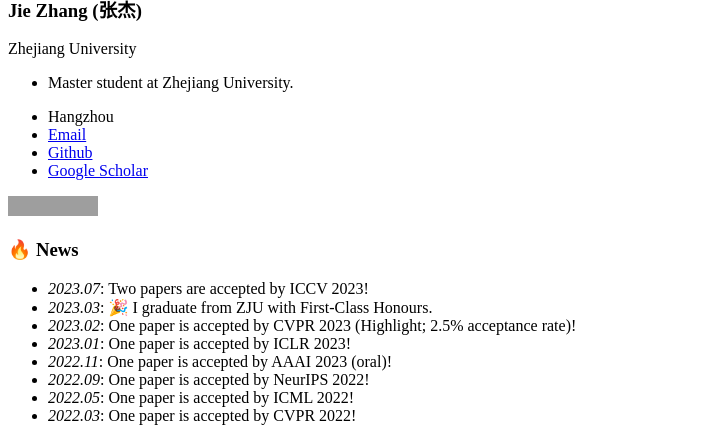
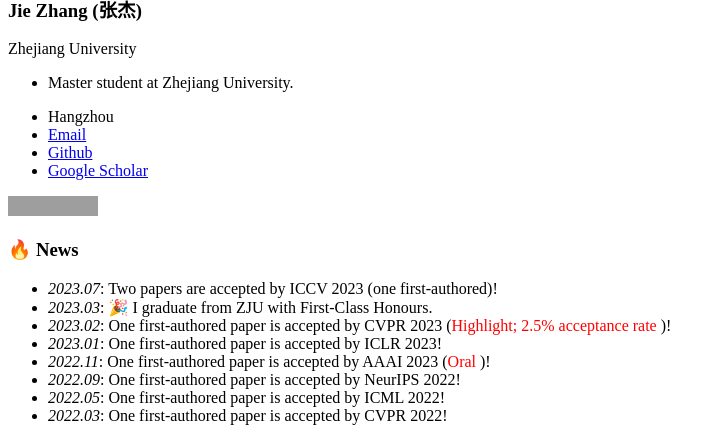
Before and after one commit to zj-jayzhang/zj-jayzhang.github.io, a Jekyll site: the page built from _pages/includes/news.md, in a window 1280 px wide, cut to the strip 548-989 px from the top of the page. Shown: the whole strip, without its empty margins (0-725 px from the left). Built offline with Jekyll 4.4.1, drawn with Linux system fonts in a browser that asks for light colours; our own code applies the rules of GitHub Pages for plain Markdown files; grey boxes are pictures that could not be loaded.

Commit message:
Update news.md

```diff
--- a/_pages/includes/news.md
+++ b/_pages/includes/news.md
@@ -1,10 +1,10 @@
 # 🔥 News
 
-- *2023.07*: Two papers are accepted by ICCV 2023!
+- *2023.07*: Two papers are accepted by ICCV 2023 (one first-authored)!
 - *2023.03*: 🎉 I graduate from ZJU with First-Class Honours.
-- *2023.02*: One paper is accepted by CVPR 2023 (Highlight; 2.5% acceptance rate)!
-- *2023.01*: One paper is accepted by ICLR 2023!
-- *2022.11*: One paper is accepted by AAAI 2023 (oral)!
-- *2022.09*: One paper is accepted by NeurIPS 2022!
-- *2022.05*: One paper is accepted by ICML 2022!
-- *2022.03*: One paper is accepted by CVPR 2022!
+- *2023.02*: One first-authored paper is accepted by CVPR 2023 (<font color="red">Highlight; 2.5% acceptance rate </font>)!
+- *2023.01*: One first-authored paper is accepted by ICLR 2023!
+- *2022.11*: One first-authored paper is accepted by AAAI 2023 (<font color="red">Oral </font>)!
+- *2022.09*: One first-authored paper is accepted by NeurIPS 2022!
+- *2022.05*: One first-authored paper is accepted by ICML 2022!
+- *2022.03*: One first-authored paper is accepted by CVPR 2022!
```
